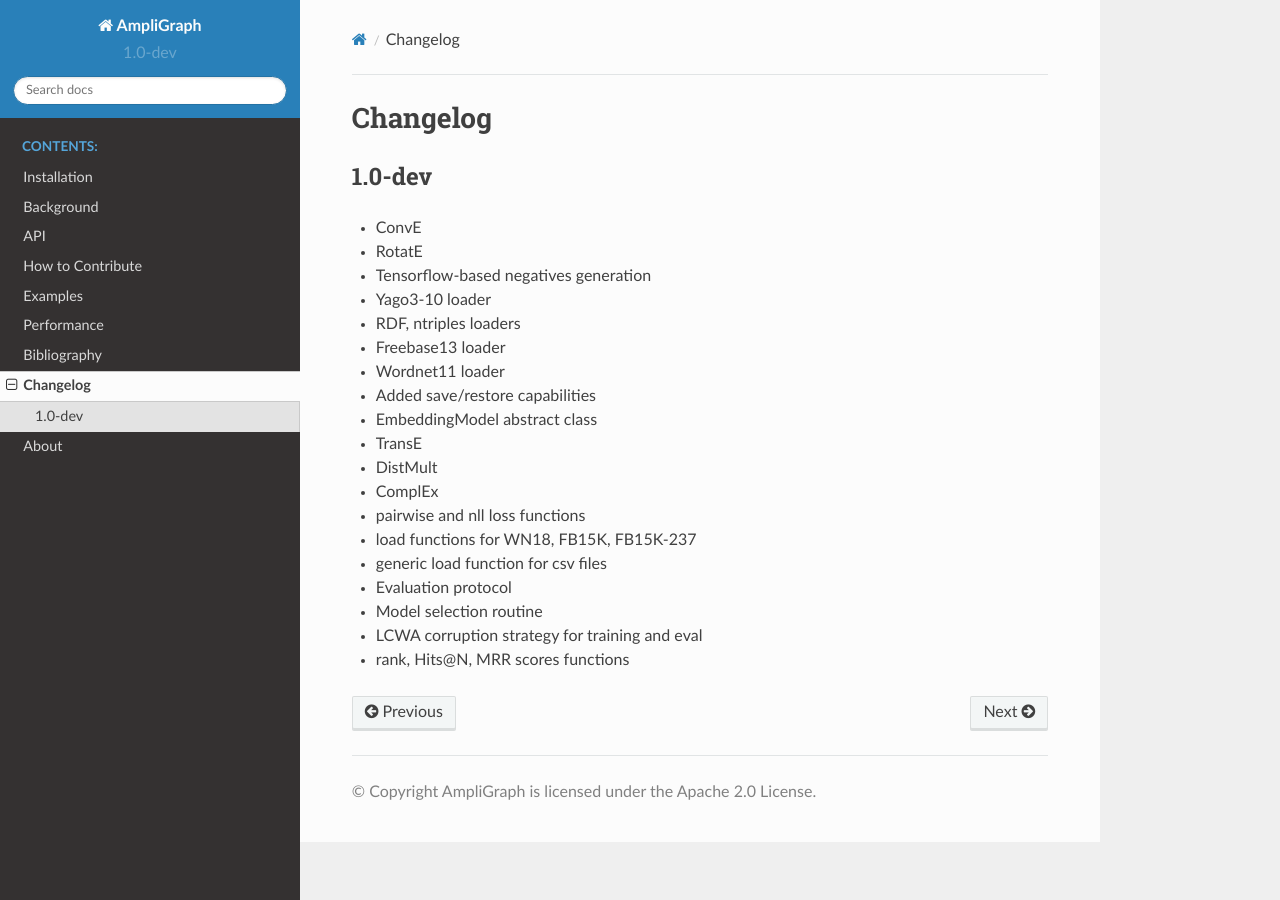
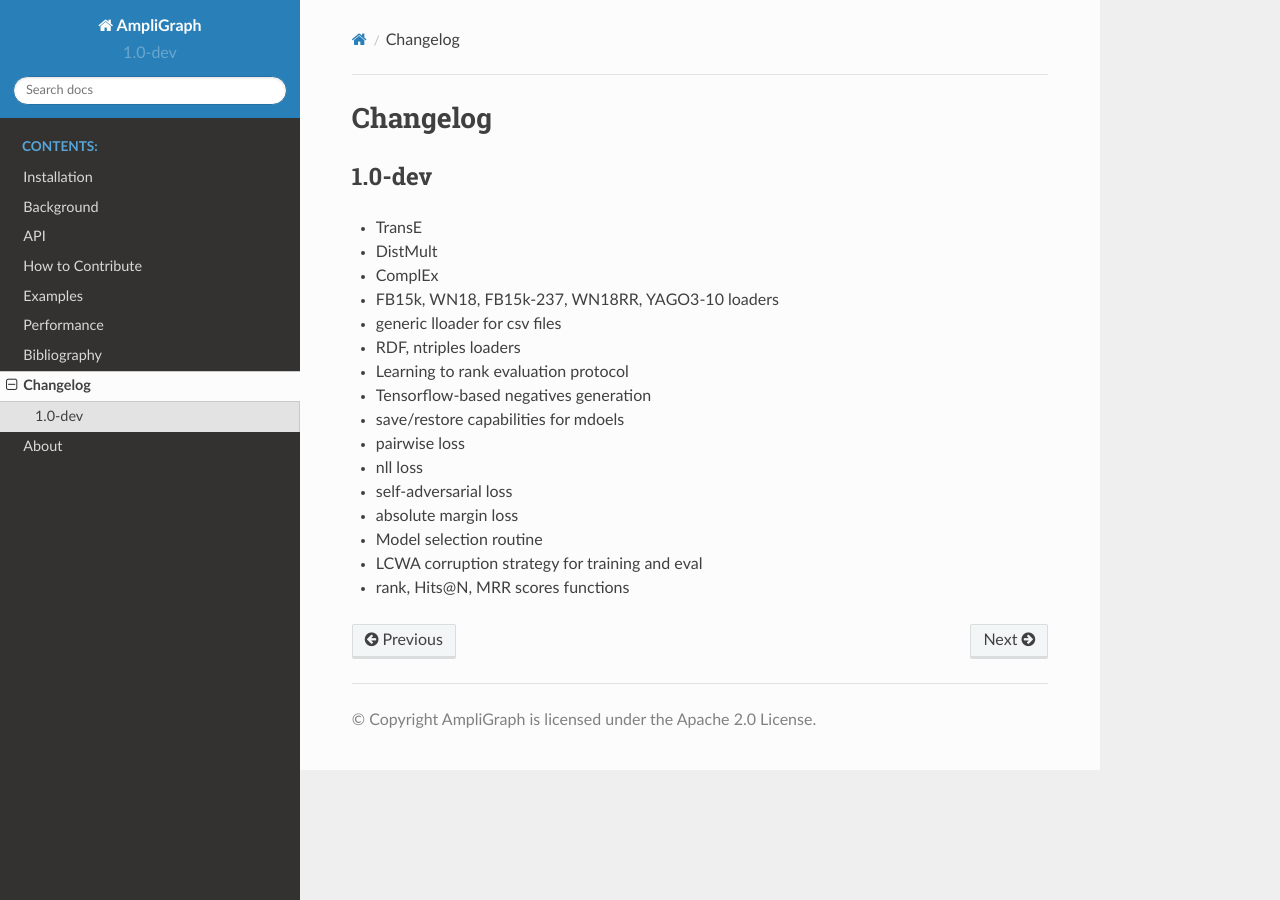
Before and after one commit to Accenture/AmpliGraph, a Sphinx documentation site: the page built from docs/changelog.md, in a window 1280 px wide. Built offline with Sphinx 7.4.7 and the Read the Docs theme 2.0.0, drawn with Linux system fonts in a browser that asks for light colours; the version number is read from the project's files by our own code.

Commit message:
updated changelog

```diff
--- a/docs/changelog.md
+++ b/docs/changelog.md
@@ -1,22 +1,19 @@
 # Changelog
 
 ## 1.0-dev
-- ConvE
-- RotatE
-- Tensorflow-based negatives generation
-- Yago3-10 loader
-- RDF, ntriples loaders
-- Freebase13 loader
-- Wordnet11 loader
-- Added save/restore capabilities
-- EmbeddingModel abstract class
 - TransE
 - DistMult
 - ComplEx
-- pairwise and nll loss functions
-- load functions for WN18, FB15K, FB15K-237
-- generic load function for csv files
-- Evaluation protocol
+- FB15k, WN18, FB15k-237, WN18RR, YAGO3-10 loaders
+- generic lloader for csv files
+- RDF, ntriples loaders
+- Learning to rank evaluation protocol
+- Tensorflow-based negatives generation
+- save/restore capabilities for mdoels
+- pairwise loss
+- nll loss
+- self-adversarial loss
+- absolute margin loss
 - Model selection routine
 - LCWA corruption strategy for training and eval
 - rank, Hits@N, MRR scores functions
```
